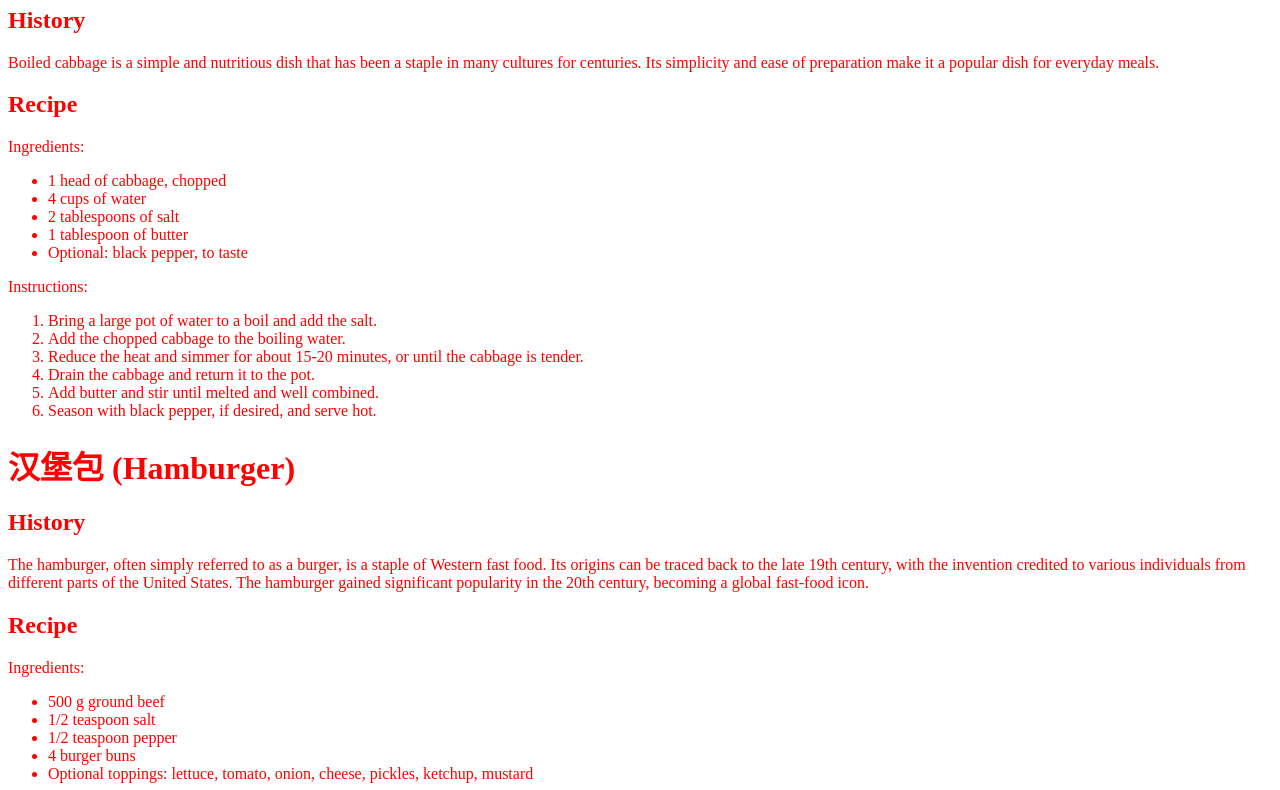
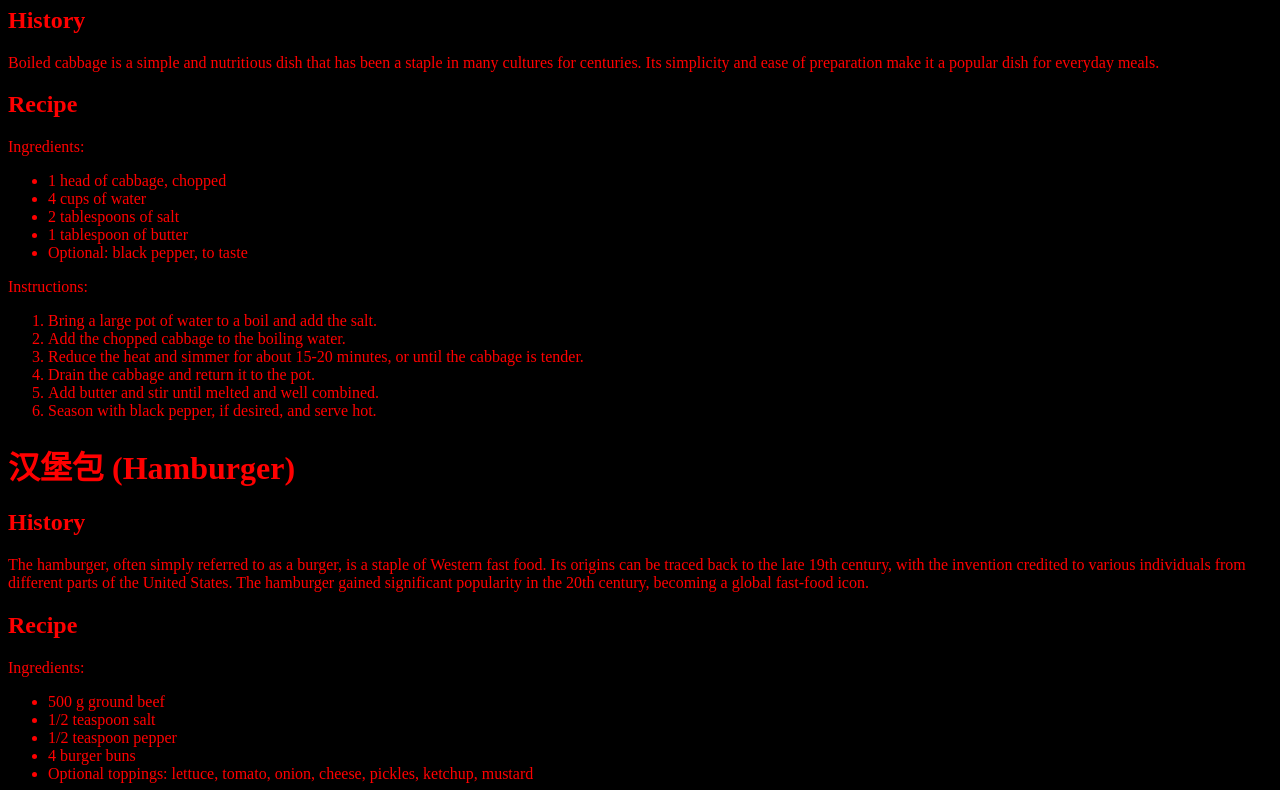
Before and after one commit to roy1108yor/branchTest-h-c-j, a plain HTML site: page index.html in a window 1280 px wide. Shown: the part 259-1049 px from the top of the page. Drawn offline with Linux system fonts and the light colour scheme.

Commit message:
black page

```diff
--- a/style.css
+++ b/style.css
@@ -1,5 +1,5 @@
 body {
-    background-color: pale cyan;
+    background-color: black;
     color: red;
 }
 
```
